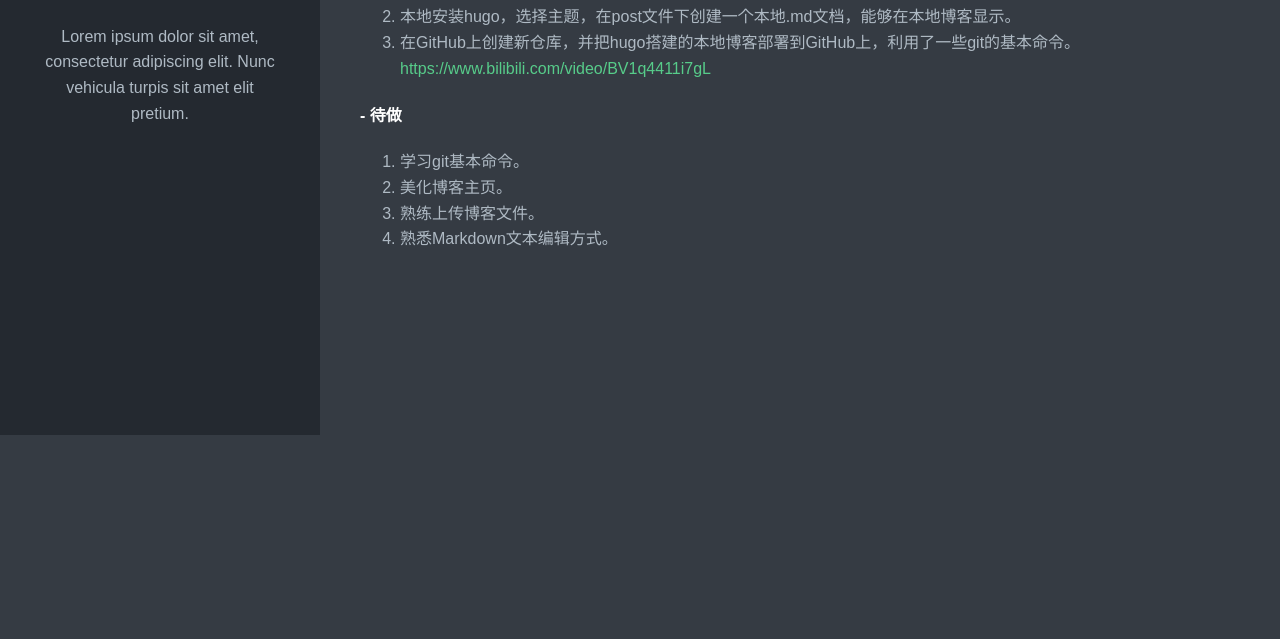
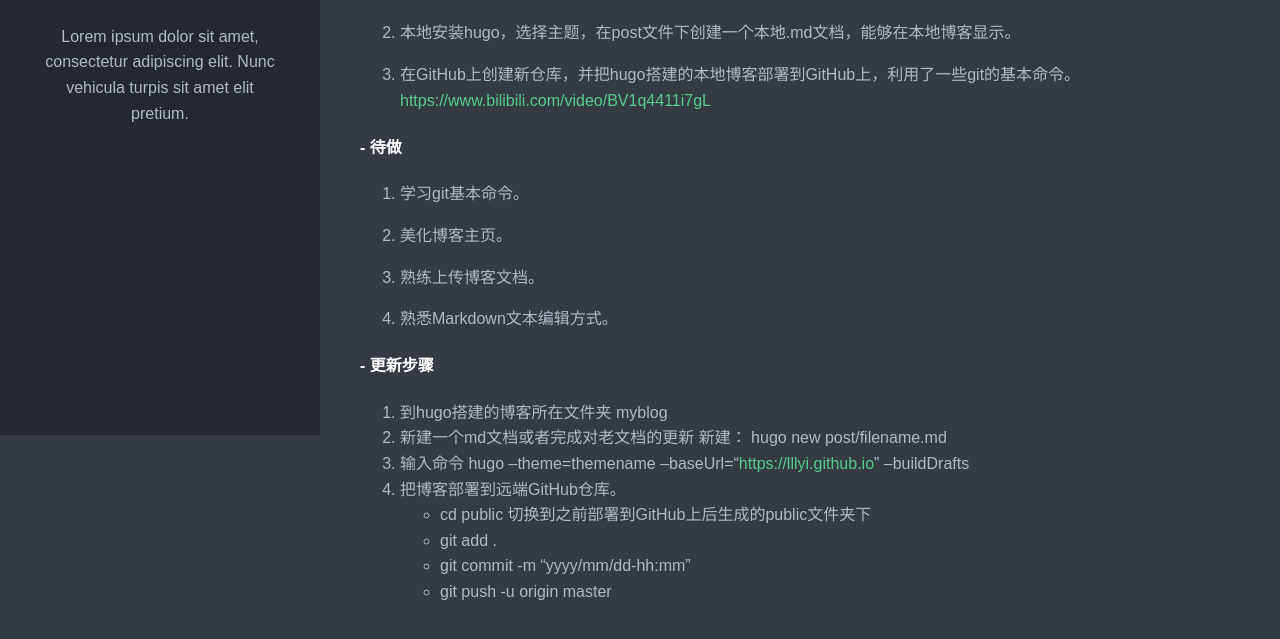
Before and after one commit to Lllyi/lllyi.github.io, a plain HTML site: page post/blog搭建历程/index.html in a window 1280 px wide. Shown: the part 365-1004 px from the top of the page. Before the commit the page ends 800 px from the top, so only its background shows below. Drawn offline with Linux system fonts and the light colour scheme.

Commit message:
2020/12/19-19:51

```diff
--- a/post/blog搭建历程/index.html
+++ b/post/blog搭建历程/index.html
@@ -13,10 +13,24 @@
 
     <meta name="twitter:card" content="summary"/>
 <meta name="twitter:title" content="Blog搭建历程"/>
-<meta name="twitter:description" content="博客地址 https://lllyi.github.io 2020.12.18 - 已完成  完成brew源替换。 https://www.jianshu.com/p/b26c7bc14440 本地安装hugo，选择主题，在post文件下创建一个本地.md文档，能够在本地博客显示。 在GitHub上创建新仓库，并把hugo搭建的本地博客部署到GitHub上，利用了一些git的基本命令。 https://www.bilibili.com/video/BV1q4411i7gL  - 待做  学习git基本命令。 美化博客主页。 熟练上传博客文件。 熟悉Markdown文本编辑方式。  "/>
+<meta name="twitter:description" content="博客地址 https://lllyi.github.io 2020.12.18 - 已完成   完成brew源替换。 https://www.jianshu.com/p/b26c7bc14440
+  本地安装hugo，选择主题，在post文件下创建一个本地.md文档，能够在本地博客显示。
+  在GitHub上创建新仓库，并把hugo搭建的本地博客部署到GitHub上，利用了一些git的基本命令。 https://www.bilibili.com/video/BV1q4411i7gL
+  - 待做   学习git基本命令。
+  美化博客主页。
+  熟练上传博客文档。
+  熟悉Markdown文本编辑方式。
+  - 更新步骤  到hugo搭建的博客所在文件夹 myblog 新建一个md文档或者完成对老文档的更新 新建： hugo new post/filename.md 输入命令 hugo &ndash;theme=themename &ndash;baseUrl=&ldquo;https://lllyi.github.io&rdquo; &ndash;buildDrafts 把博客部署到远端GitHub仓库。  cd public 切换到之前部署到GitHub上后生成的public文件夹下 git add . git commit -m &ldquo;yyyy/mm/dd-hh:mm&rdquo; git push -u origin master    "/>
 
     <meta property="og:title" content="Blog搭建历程" />
-<meta property="og:description" content="博客地址 https://lllyi.github.io 2020.12.18 - 已完成  完成brew源替换。 https://www.jianshu.com/p/b26c7bc14440 本地安装hugo，选择主题，在post文件下创建一个本地.md文档，能够在本地博客显示。 在GitHub上创建新仓库，并把hugo搭建的本地博客部署到GitHub上，利用了一些git的基本命令。 https://www.bilibili.com/video/BV1q4411i7gL  - 待做  学习git基本命令。 美化博客主页。 熟练上传博客文件。 熟悉Markdown文本编辑方式。  " />
+<meta property="og:description" content="博客地址 https://lllyi.github.io 2020.12.18 - 已完成   完成brew源替换。 https://www.jianshu.com/p/b26c7bc14440
+  本地安装hugo，选择主题，在post文件下创建一个本地.md文档，能够在本地博客显示。
+  在GitHub上创建新仓库，并把hugo搭建的本地博客部署到GitHub上，利用了一些git的基本命令。 https://www.bilibili.com/video/BV1q4411i7gL
+  - 待做   学习git基本命令。
+  美化博客主页。
+  熟练上传博客文档。
+  熟悉Markdown文本编辑方式。
+  - 更新步骤  到hugo搭建的博客所在文件夹 myblog 新建一个md文档或者完成对老文档的更新 新建： hugo new post/filename.md 输入命令 hugo &ndash;theme=themename &ndash;baseUrl=&ldquo;https://lllyi.github.io&rdquo; &ndash;buildDrafts 把博客部署到远端GitHub仓库。  cd public 切换到之前部署到GitHub上后生成的public文件夹下 git add . git commit -m &ldquo;yyyy/mm/dd-hh:mm&rdquo; git push -u origin master    " />
 <meta property="og:type" content="article" />
 <meta property="og:url" content="https://lllyi.github.io/post/blog%E6%90%AD%E5%BB%BA%E5%8E%86%E7%A8%8B/" />
 <meta property="article:published_time" content="2020-12-19T18:51:51+08:00" />
@@ -26,7 +40,7 @@
   </head>
   <body>
     <header class="app-header">
-      <a href="https://lllyi.github.io/"><img class="app-header-avatar" src="/avatar.jpg" alt="John Doe" /></a>
+      <a href="https://lllyi.github.io"><img class="app-header-avatar" src="/avatar.jpg" alt="John Doe" /></a>
       <h1>My New Hugo Site</h1>
       <p>Lorem ipsum dolor sit amet, consectetur adipiscing elit. Nunc vehicula turpis sit amet elit pretium.</p>
       <div class="app-header-social">
@@ -60,16 +74,44 @@
 <h2 id="20201218">2020.12.18</h2>
 <h4 id="--已完成">- 已完成</h4>
 <ol>
-<li>完成brew源替换。 <a href="https://www.jianshu.com/p/b26c7bc14440">https://www.jianshu.com/p/b26c7bc14440</a></li>
-<li>本地安装hugo，选择主题，在post文件下创建一个本地.md文档，能够在本地博客显示。</li>
-<li>在GitHub上创建新仓库，并把hugo搭建的本地博客部署到GitHub上，利用了一些git的基本命令。 <a href="https://www.bilibili.com/video/BV1q4411i7gL">https://www.bilibili.com/video/BV1q4411i7gL</a></li>
+<li>
+<p>完成brew源替换。 <a href="https://www.jianshu.com/p/b26c7bc14440">https://www.jianshu.com/p/b26c7bc14440</a></p>
+</li>
+<li>
+<p>本地安装hugo，选择主题，在post文件下创建一个本地.md文档，能够在本地博客显示。</p>
+</li>
+<li>
+<p>在GitHub上创建新仓库，并把hugo搭建的本地博客部署到GitHub上，利用了一些git的基本命令。 <a href="https://www.bilibili.com/video/BV1q4411i7gL">https://www.bilibili.com/video/BV1q4411i7gL</a></p>
+</li>
 </ol>
 <h4 id="--待做">- 待做</h4>
 <ol>
-<li>学习git基本命令。</li>
-<li>美化博客主页。</li>
-<li>熟练上传博客文件。</li>
-<li>熟悉Markdown文本编辑方式。</li>
+<li>
+<p>学习git基本命令。</p>
+</li>
+<li>
+<p>美化博客主页。</p>
+</li>
+<li>
+<p>熟练上传博客文档。</p>
+</li>
+<li>
+<p>熟悉Markdown文本编辑方式。</p>
+</li>
+</ol>
+<h4 id="--更新步骤">- 更新步骤</h4>
+<ol>
+<li>到hugo搭建的博客所在文件夹 myblog</li>
+<li>新建一个md文档或者完成对老文档的更新 新建： hugo new post/filename.md</li>
+<li>输入命令 hugo &ndash;theme=themename &ndash;baseUrl=&ldquo;<a href="https://lllyi.github.io">https://lllyi.github.io</a>&rdquo; &ndash;buildDrafts</li>
+<li>把博客部署到远端GitHub仓库。
+<ul>
+<li>cd public     切换到之前部署到GitHub上后生成的public文件夹下</li>
+<li>git add .</li>
+<li>git commit -m &ldquo;yyyy/mm/dd-hh:mm&rdquo;</li>
+<li>git push -u origin master</li>
+</ul>
+</li>
 </ol>
 
     </div>
```
Also changed, not shown: 404.html (+1 -1 lines), categories/index.html (+1 -1 lines), index.html (+1 -1 lines), index.xml (+8 -1 lines), post/blog/index.html (+1 -1 lines), post/index.html (+1 -1 lines), post/index.xml (+8 -1 lines), tags/index.html (+1 -1 lines).
